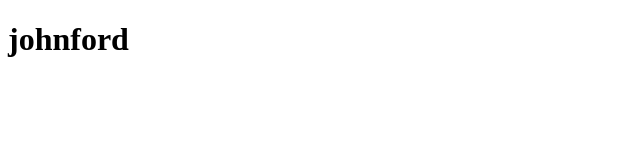
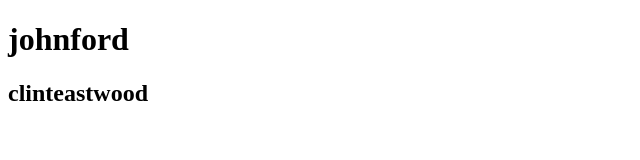
Before and after one commit to gimjunyong10/semi01, a plain HTML site: page index.html in a window 1280 px wide. Shown: the whole page, without its empty margins (0-640 px from the left). Drawn offline with Linux system fonts and the light colour scheme.

Commit message:
길동이작업추가

```diff
--- a/index.html
+++ b/index.html
@@ -7,5 +7,6 @@
 </head>
 <body>
 <h1>johnford</h1>
+<h2>clinteastwood</h2>
 </body>
 </html>
```
